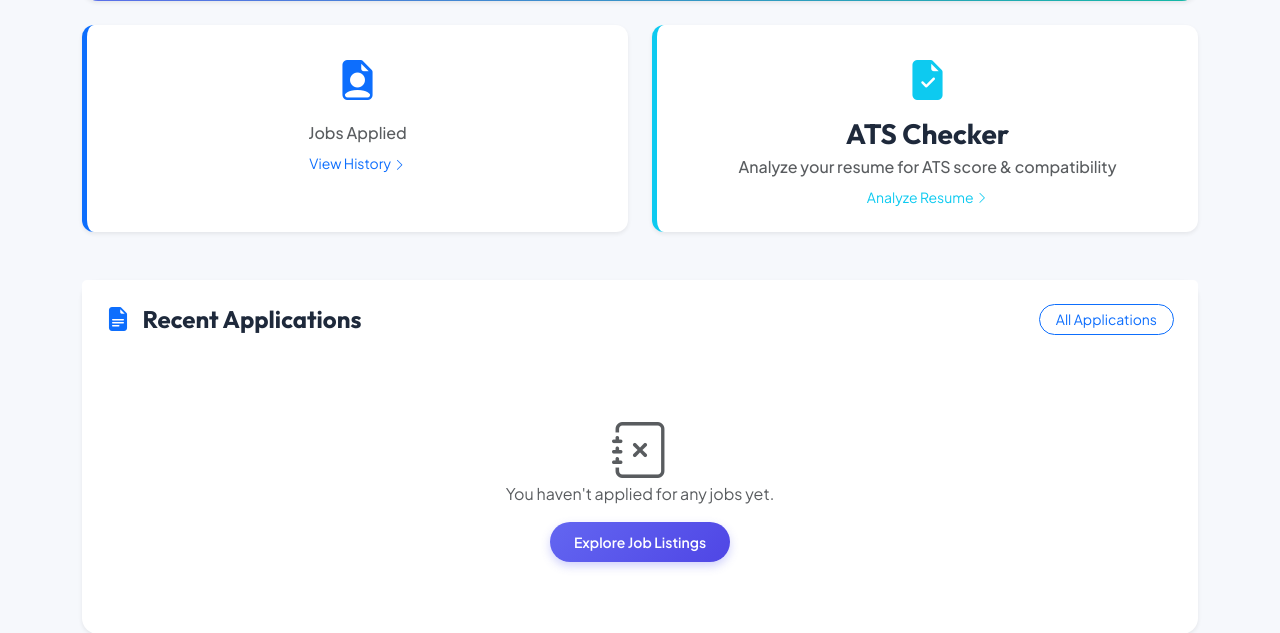
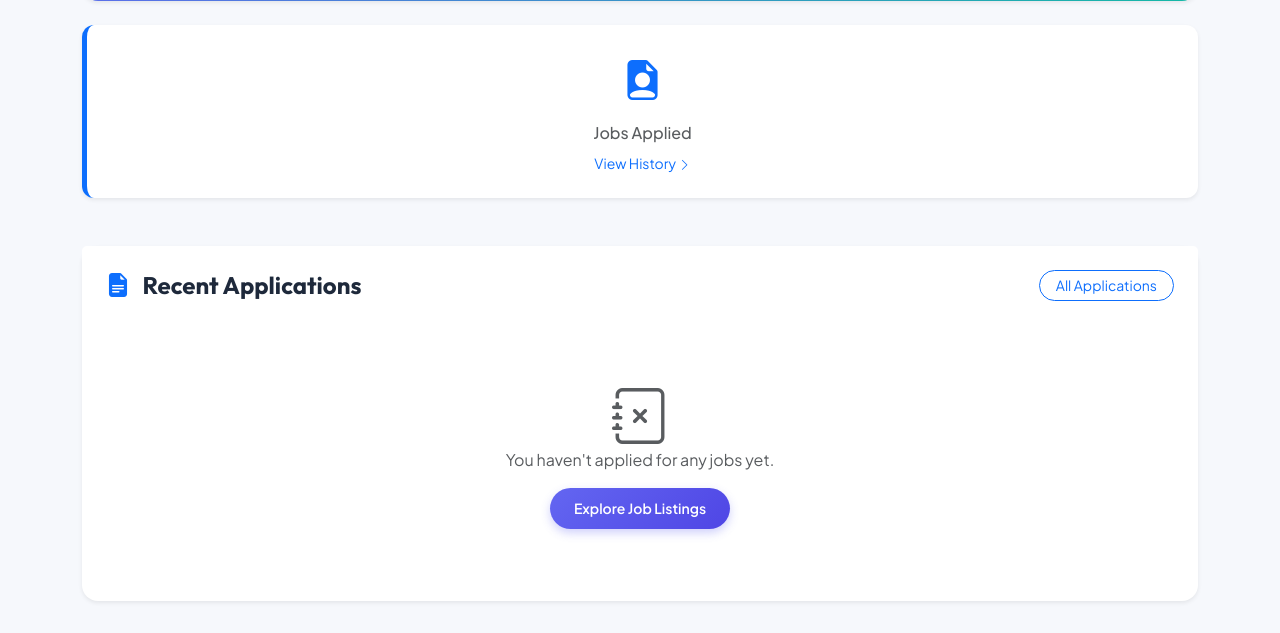
Before and after one commit to pknandam29/Student-Job-Portal, a Django app: template templates/dashboard.html in a window 1280 px wide. Shown: the part 225-858 px from the top of the page. Run offline with Django 5.2, Linux system fonts and the light colour scheme; the template is opened without the code that fills it, so the values that code supplies are empty.

Commit message:
Hide ATS Checker option from Navbar and Student Dashboard

```diff
--- a/templates/base.html
+++ b/templates/base.html
@@ -78,11 +78,13 @@
                                     <i class="bi bi-plus-circle-fill me-1"></i> Post Job
                                 </a>
                             </li>
+                            <!-- ATS Checker hidden for now
                             <li class="nav-item">
                                 <a class="nav-link {% if request.resolver_match.url_name == 'ats_checker' %}active{% endif %}" href="{% url 'ats_checker' %}">
                                     <i class="bi bi-file-earmark-check-fill me-1"></i> ATS Checker
                                 </a>
                             </li>
+                            -->
                             <li class="nav-item">
                                 <a class="nav-link {% if request.resolver_match.url_name == 'my_applications' %}active{% endif %}" href="{% url 'my_applications' %}">
                                     <i class="bi bi-file-earmark-person-fill me-1"></i> Applications
--- a/templates/dashboard.html
+++ b/templates/dashboard.html
@@ -25,7 +25,7 @@
 
 <!-- Stats Counter Rows -->
 <div class="row mb-5">
-    <div class="col-md-6 mb-4 mb-md-0">
+    <div class="col-12">
         <div class="card dashboard-stat-card border-0 shadow-sm p-4 text-center h-100 bg-white border-start border-primary border-5">
             <i class="bi bi-file-earmark-person-fill fs-1 text-primary mb-2"></i>
             <h3 class="fw-bold mb-1">{{ applied_count }}</h3>
@@ -33,6 +33,7 @@
             <a href="{% url 'my_applications' %}" class="small text-decoration-none mt-2 d-inline-block">View History <i class="bi bi-chevron-right small"></i></a>
         </div>
     </div>
+    <!-- ATS Checker option hidden for now
     <div class="col-md-6">
         <div class="card dashboard-stat-card border-0 shadow-sm p-4 text-center h-100 bg-white border-start border-info border-5">
             <i class="bi bi-file-earmark-check-fill fs-1 text-info mb-2"></i>
@@ -41,6 +42,7 @@
             <a href="{% url 'ats_checker' %}" class="small text-decoration-none mt-2 d-inline-block text-info">Analyze Resume <i class="bi bi-chevron-right small"></i></a>
         </div>
     </div>
+    -->
 </div>
 
 <div class="row">
```
